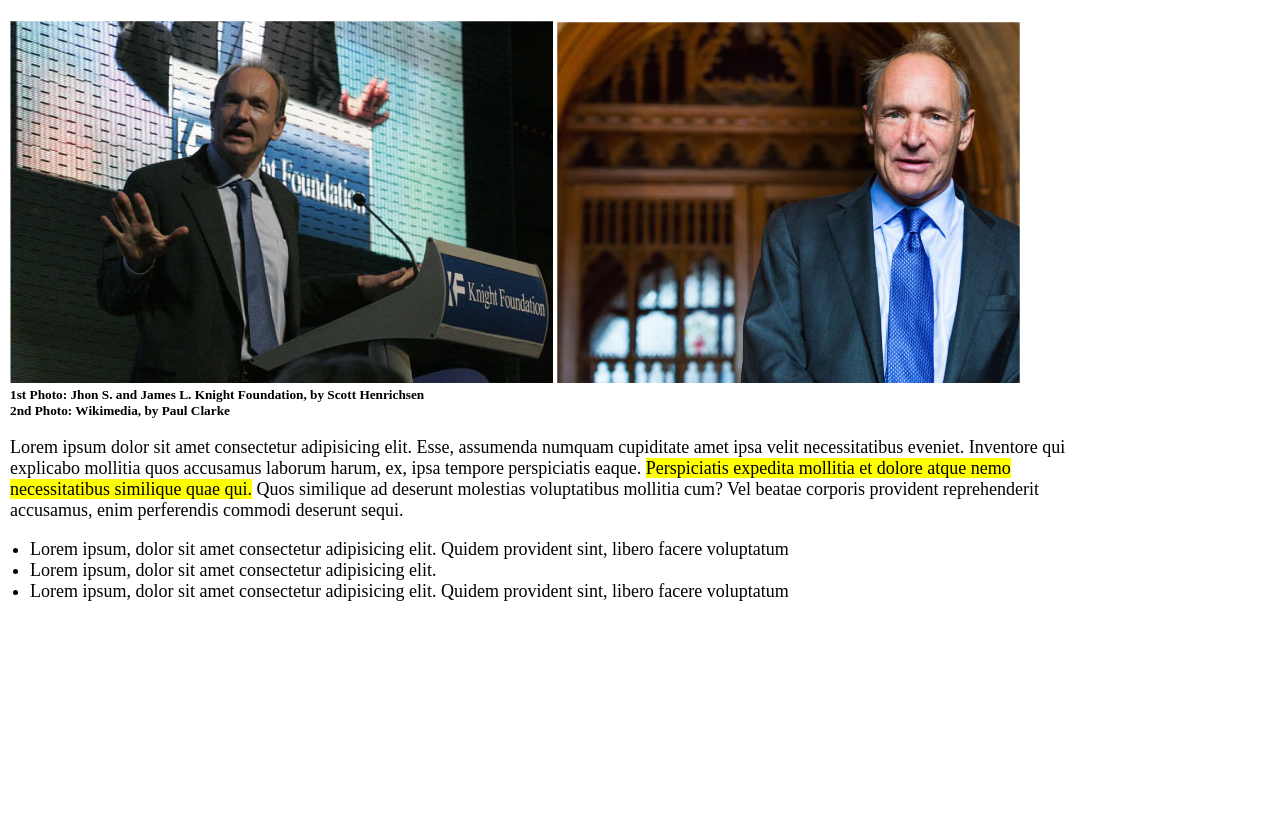
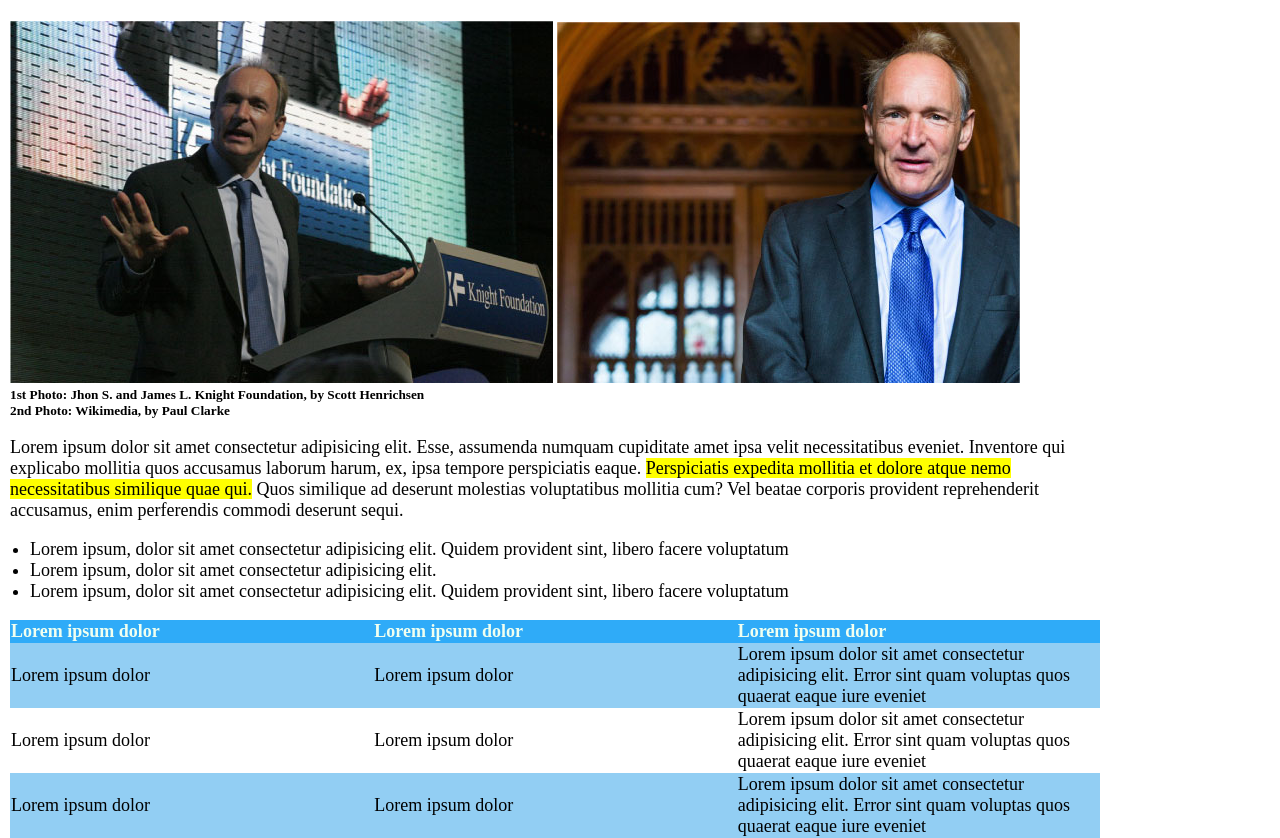
Before and after one commit to Vituz/html-css-booleaner, a plain HTML site: page index.html in a window 1280 px wide. Shown: the part 252-1090 px from the top of the page. Before the commit the page ends 872 px from the top, so only its background shows below. Drawn offline with Linux system fonts and the light colour scheme.

Commit message:
Complete section Tabella

```diff
--- a/css/style.css
+++ b/css/style.css
@@ -51,3 +51,21 @@ p{
     font-size: 18px;
     font-weight: 500;
 }
+
+table{
+    width: 100%;
+    font-size: 18px;
+    border-collapse: collapse;
+    table-layout: fixed;
+}
+
+th{
+    text-align: left;
+    color: honeydew;
+    background-color: rgb(47, 171, 248);
+    font-weight: 900;
+}
+
+tbody{
+    background-color: rgb(146, 206, 243);
+}
--- a/index.html
+++ b/index.html
@@ -60,6 +60,37 @@
         </section>
         <!-- /Lista -->
 
+        <!-- Tabella -->
+        <section>
+            <table>
+                <thead>
+                    <tr>
+                        <th>Lorem ipsum dolor</th>
+                        <th>Lorem ipsum dolor</th>
+                        <th>Lorem ipsum dolor</th>
+                    </tr>
+                </thead>
+                <tbody>
+                    <tr>
+                        <td>Lorem ipsum dolor</td>
+                        <td>Lorem ipsum dolor</td>
+                        <td>Lorem ipsum dolor sit amet consectetur adipisicing elit. Error sint quam voluptas quos quaerat eaque iure eveniet </td>
+                    </tr>
+                    <tr style="background-color: white;">
+                        <td>Lorem ipsum dolor</td>
+                        <td>Lorem ipsum dolor</td>
+                        <td>Lorem ipsum dolor sit amet consectetur adipisicing elit. Error sint quam voluptas quos quaerat eaque iure eveniet </td>
+                    </tr>
+                    <tr>
+                        <td>Lorem ipsum dolor</td>
+                        <td>Lorem ipsum dolor</td>
+                        <td>Lorem ipsum dolor sit amet consectetur adipisicing elit. Error sint quam voluptas quos quaerat eaque iure eveniet </td>
+                    </tr>
+                </tbody>
+            </table>
+        </section>
+        <!-- /Tabella -->
+
     </main>
     <!-- /Struttura Principale -->
 
```
